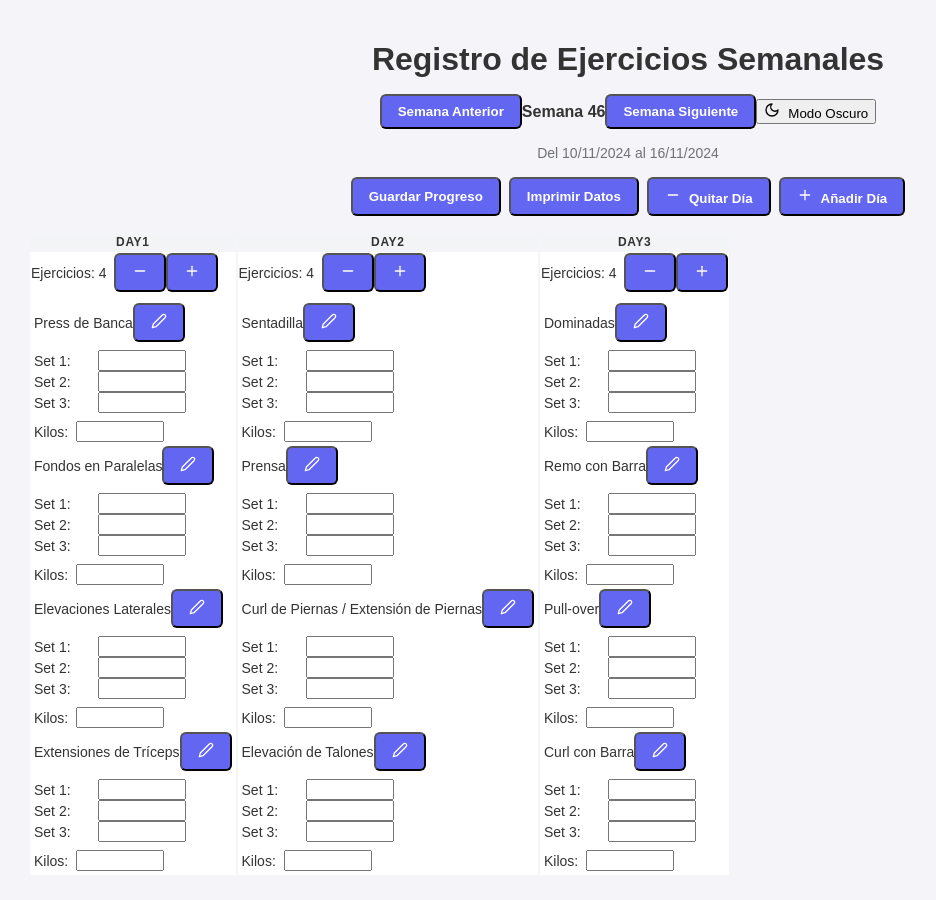
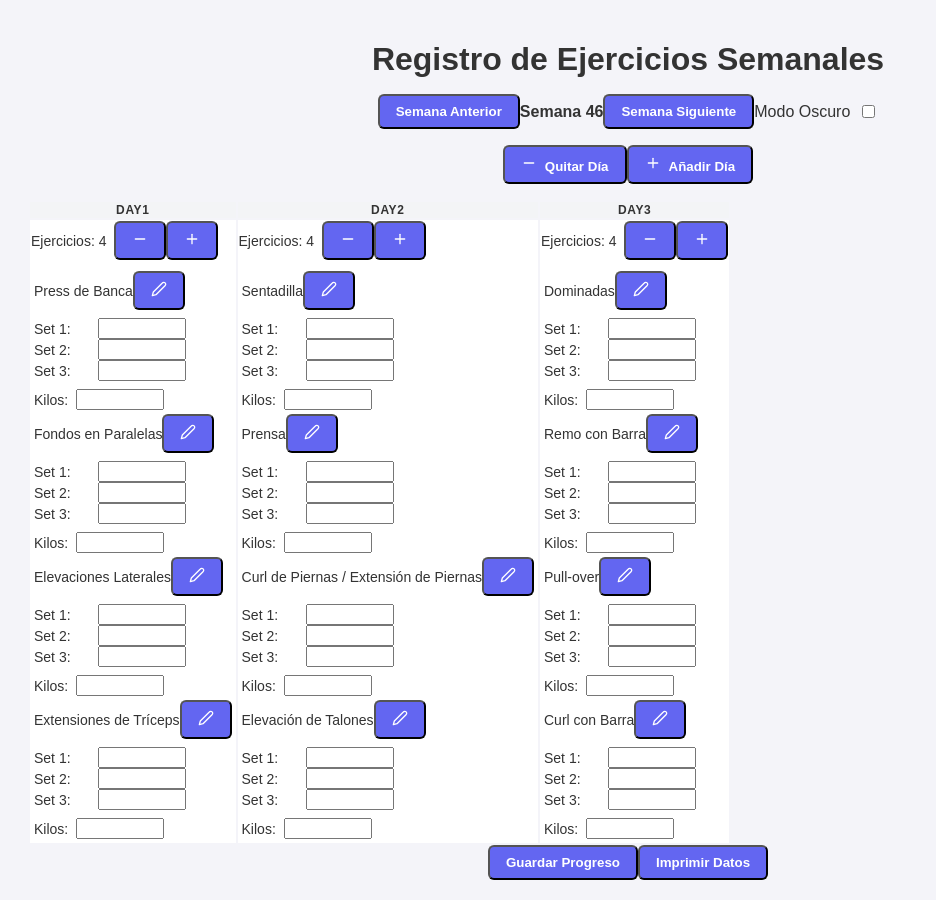
Before and after one commit to davicho7777/gym_tracker_react, a React (Create React App) app: page / in a window 1280 px wide. Shown: the whole page, without its empty margins (12-948 px from the left). Built offline with nearby package versions, Linux system fonts and the light colour scheme.

Commit message:
Update WorkoutTracker.js

```diff
--- a/src/pages/WorkoutTracker.js
+++ b/src/pages/WorkoutTracker.js
@@ -4,7 +4,7 @@ import React, { useState, useEffect } from 'react'
 import Button from '../components/ui/button'
 import Input from '../components/ui/input'
 import { Table, TableBody, TableCell, TableHead, TableHeader, TableRow } from '../components/ui/table'
-import { Edit2, Check, X, Plus, Minus, Sun, Moon } from 'lucide-react'
+import { Edit2, Check, X, Plus, Minus} from 'lucide-react'
 
 const defaultExercises = ["Press de Banca", "Fondos en Paralelas", "Elevaciones Laterales", "Extensiones de Tríceps"]
 
@@ -53,6 +53,7 @@ const RepCounter = ({ id, initialValue = 0 }) => {
 }
 
 export default function WorkoutTracker() {
+
   const [currentWeek, setCurrentWeek] = useState(getCurrentWeek())
   const [exercises, setExercises] = useState(initialExercises)
   const [editingExercise, setEditingExercise] = useState({ day: '', index: -1 })
@@ -125,7 +126,6 @@ function getWeekDates(week) {
     const options = { day: '2-digit', month: '2-digit', year: 'numeric' };
     return `Del ${startDate.toLocaleDateString('es-ES', options)} al ${endDate.toLocaleDateString('es-ES', options)}`;
   }
-
 
   function saveInputs() {
     document.querySelectorAll('input[type="number"]').forEach(numberInput => {
@@ -260,19 +260,23 @@ function getWeekDates(week) {
   return (
     <div className="container mx-auto p-4">
       <h1 className="text-2xl font-bold text-center mb-4">Registro de Ejercicios Semanales</h1>
-      <div className="flex justify-center items-center mb-4">
+      <div className="flex flex-wrap justify-center items-center mb-4 gap-2">
         <Button onClick={() => setCurrentWeek(prev => prev > 1 ? prev - 1 : prev)}>Semana Anterior</Button>
-        <span className="mx-4 font-bold">Semana {currentWeek}</span>
+        <span className="mx-2 font-bold">Semana {currentWeek}</span>
         <Button onClick={() => setCurrentWeek(prev => prev + 1)}>Semana Siguiente</Button>
-        <Button onClick={toggleDarkMode} variant="outline" className="ml-4">
-          {isDarkMode ? <Sun className="h-4 w-4 mr-2" /> : <Moon className="h-4 w-4 mr-2" />}
-          {isDarkMode ? 'Modo Claro' : 'Modo Oscuro'}
-        </Button>
+        <div className="flex items-center">
+          <span className="mr-2">Modo Oscuro</span>
+          <label className="switch">
+            <input
+              type="checkbox"
+              checked={isDarkMode}
+              onChange={toggleDarkMode}
+            />
+            <span className="slider round"></span>
+          </label>
         </div>
-      <div className="text-center mb-4 text-sm text-gray-600">{getWeekDates(currentWeek)}</div>
-      <div className="flex justify-center mb-4 space-x-2">
-        <Button onClick={handleSave}>Guardar Progreso</Button>
-        <Button onClick={handlePrint}>Imprimir Datos</Button>
+      </div>
+      <div className="flex justify-center items-center mb-4 gap-2">
         <Button onClick={removeDay} variant="outline">
           <Minus className="h-4 w-4 mr-2" />
           Quitar Día
@@ -282,7 +286,8 @@ function getWeekDates(week) {
           Añadir Día
         </Button>
       </div>
-      <Table className="table">
+      <div className="overflow-x-auto">
+        <Table className="table w-full">
           <TableHeader className="table-header">
             <TableRow>
               {Object.keys(exercises[currentWeek] || {}).map(day => (
@@ -307,18 +312,19 @@ function getWeekDates(week) {
                       </Button>
                     </div>
                   </div>
-                <Table className="table">
+                  <div className="overflow-x-auto">
+                    <Table className="table w-full">
                       <TableBody className="table-body">
                         {exercises[currentWeek][day].map((exercise, index) => (
                           <TableRow key={`${day}-${index}`} className="table-body-tr">
                             <TableCell className="table-body-td">
-                          <div className="flex items-center justify-between mb-2">
+                              <div className="flex flex-wrap items-center justify-between mb-2 gap-2">
                                 {editingExercise.day === day && editingExercise.index === index ? (
                                   <>
                                     <Input
                                       value={newExerciseName}
                                       onChange={(e) => setNewExerciseName(e.target.value)}
-                                  className="mr-2"
+                                      className="mr-2 flex-grow"
                                     />
                                     <div>
                                       <Button size="icon" variant="ghost" onClick={saveNewExerciseName} className="mr-1">
@@ -359,11 +365,17 @@ function getWeekDates(week) {
                         ))}
                       </TableBody>
                     </Table>
+                  </div>
                 </TableCell>
               ))}
             </TableRow>
           </TableBody>
         </Table>
       </div>
+      <div className="flex justify-center items-center mt-4 gap-2">
+        <Button onClick={handleSave}>Guardar Progreso</Button>
+        <Button onClick={handlePrint}>Imprimir Datos</Button>
+      </div>
+    </div>
   )
 }
```
Lines whose indentation alone changed are shown as unchanged.
